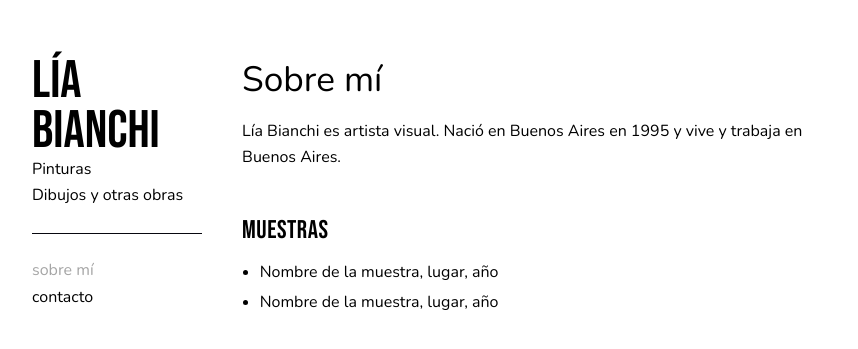
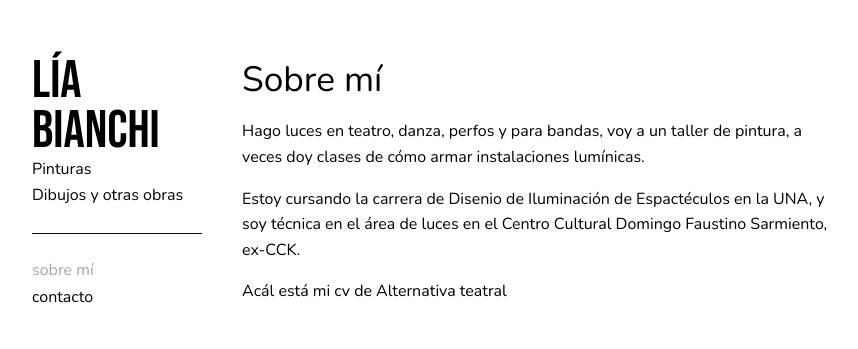
Before and after one commit to liliuuchacha/liliuuchacha.github.io, a Jekyll site: the page built from sobre-mi.md, in a window 1280 px wide. Shown: the top 349 px of the page, without its empty margins (107-965 px from the left). Built offline with Jekyll 4.4.1, drawn with Linux system fonts in a browser that asks for light colours.

Commit message:
Revise bio and remove sample exhibition list
Updated bio to reflect current activities and education.

```diff
--- a/sobre-mi.md
+++ b/sobre-mi.md
@@ -13,11 +13,10 @@ CAMBIAR: escribí acá tu bio. Abajo hay un ejemplo de lista de muestras;
 copiá el formato o borralo. Este comentario no se ve en el sitio.
 {% endcomment %}
 
-Lía Bianchi es artista visual. Nació en Buenos Aires en 1995 y vive y trabaja en Buenos Aires.
+Hago luces en teatro, danza, perfos y para bandas, voy a un taller de pintura, a veces doy clases de cómo armar instalaciones lumínicas.
 
-### Muestras
+Estoy cursando la carrera de Disenio de Iluminación de Espactéculos en la UNA, y soy técnica en el área de luces en el Centro Cultural Domingo Faustino Sarmiento, ex-CCK.
 
-- Nombre de la muestra, lugar, año
-- Nombre de la muestra, lugar, año
+[Acál](https://www.alternativateatral.com/persona316524) está mi cv de Alternativa teatral
 
 </div>
```
